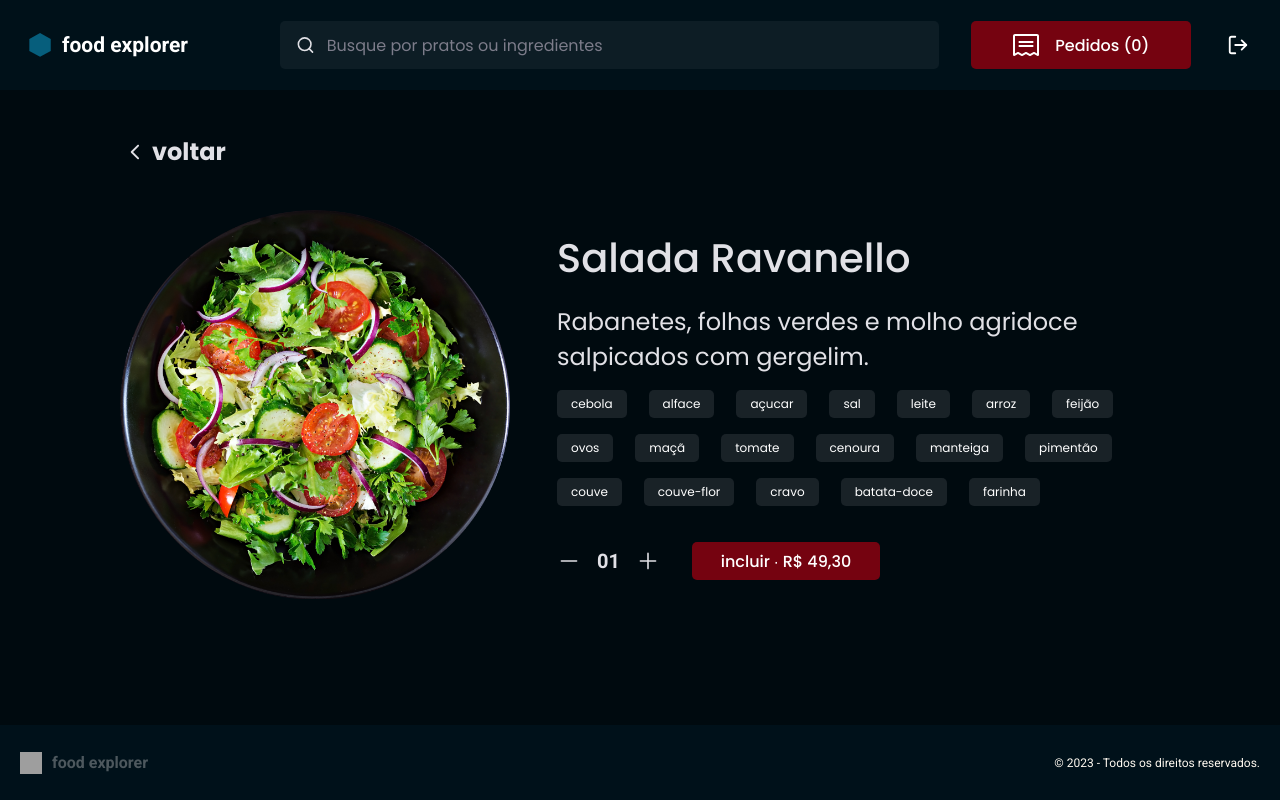
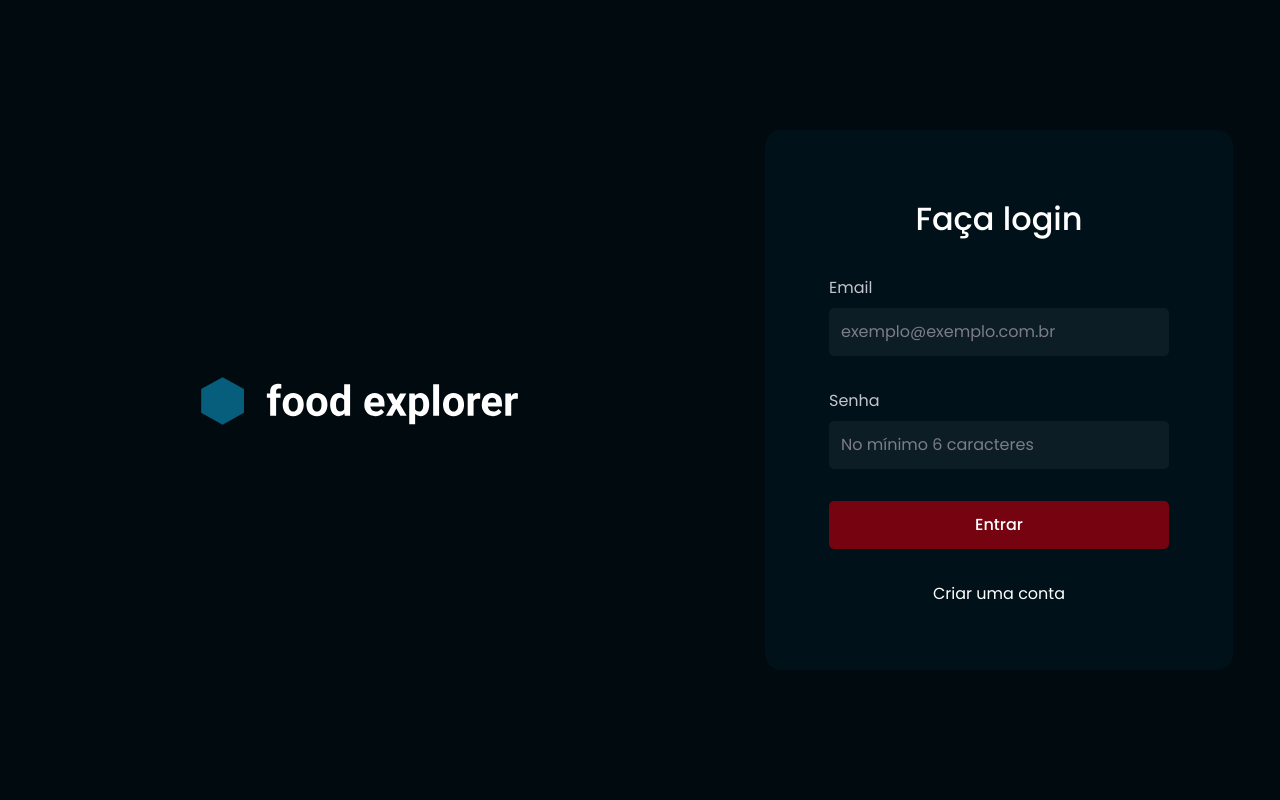
Before and after one commit to dbento-dev/food-explorer, a React (Vite) app: page / in a window 1280 px wide. Built offline with nearby package versions, Linux system fonts and the light colour scheme; grey boxes are pictures that could not be loaded.

Commit message:
feat: signIn page

```diff
--- a/src/main.jsx
+++ b/src/main.jsx
@@ -5,13 +5,13 @@
 import theme from './styles/theme'
 import GlobalStyles from './styles/global'
 
-import { Details } from './pages/Details'
+import { SignIn } from './pages/SignIn'
 
 ReactDOM.createRoot(document.getElementById('root')).render(
   <React.StrictMode>
     <ThemeProvider theme={theme}>
       <GlobalStyles />
-      <Details />
+      <SignIn />
     </ThemeProvider>
   </React.StrictMode>
 )
--- /dev/null
+++ b/src/pages/SignIn/index.jsx
@@ -0,0 +1,46 @@
+import { useState } from 'react'
+import { Background, Container, Form } from './styles'
+
+import { Input } from '../../components/Input'
+import { Button } from '../../components/Button'
+
+export function SignIn() {
+  // eslint-disable-next-line no-unused-vars
+  const [email, setEmail] = useState('')
+  // eslint-disable-next-line no-unused-vars
+  const [password, setPassword] = useState('')
+
+  const handleSignIn = () => {
+    console.log('handleSignIn')
+  }
+
+  return (
+    <Container>
+      <Background />
+      <Form>
+        <div>
+          <h1>Faça login</h1>
+          <label htmlFor="email">Email</label>
+          <Input
+            name="email"
+            placeholder="exemplo@exemplo.com.br"
+            type="email"
+            onChange={(e) => setEmail(e.target.value)}
+          />
+
+          <label htmlFor="password">Senha</label>
+          <Input
+            name="password"
+            placeholder="No mínimo 6 caracteres"
+            type="password"
+            onChange={(e) => setPassword(e.target.value)}
+          />
+
+          <Button title="Entrar" onClick={handleSignIn} />
+
+          <a to="/register">Criar uma conta</a>
+        </div>
+      </Form>
+    </Container>
+  )
+}
--- /dev/null
+++ b/src/pages/SignIn/styles.js
@@ -0,0 +1,81 @@
+import styled from 'styled-components'
+
+import foodExplorerLogoSVG from '../../assets/food-explorer-logo.svg'
+import { device } from '../../styles/theme'
+
+export const Container = styled.div`
+  height: 100vh;
+  display: flex;
+  flex-direction: column;
+  justify-content: center;
+  gap: 1.6rem;
+
+  @media ${device.laptop} {
+    flex-direction: row;
+    flex-direction: row;
+    align-items: stretch;
+    gap: 0;
+  }
+`
+
+export const Background = styled.div`
+  background: url(${foodExplorerLogoSVG}) no-repeat center center;
+  height: 10rem;
+
+  @media ${device.laptop} {
+    flex: 1;
+    height: 100vh;
+  }
+`
+
+export const Form = styled.form`
+  display: flex;
+  flex-direction: column;
+  justify-content: center;
+  padding: 0 4.7rem;
+
+  > div {
+    display: flex;
+    flex-direction: column;
+    justify-content: center;
+    background-color: ${({ theme }) => theme.COLORS.DARK_700};
+    height: 100%;
+    padding: 6.4rem;
+    border-radius: 1.6rem;
+
+    > h1 {
+      font-size: 2.2rem;
+      font-weight: 500;
+      color: ${({ theme }) => theme.COLORS.LIGHT_100};
+      align-self: center;
+    }
+
+    > label {
+      font-size: 1.6rem;
+      font-weight: 400;
+      color: ${({ theme }) => theme.COLORS.LIGHT_400};
+      margin-top: 3.2rem;
+      margin-bottom: 0.8rem;
+    }
+
+    > button {
+      margin-top: 3.2rem;
+    }
+
+    > a {
+      margin-top: 3.2rem;
+      color: ${({ theme }) => theme.COLORS.LIGHT_100};
+      align-self: center;
+    }
+  }
+
+  @media ${device.laptop} {
+    > div {
+      height: 54rem;
+
+      > h1 {
+        font-size: 3.2rem;
+      }
+    }
+  }
+`
```
